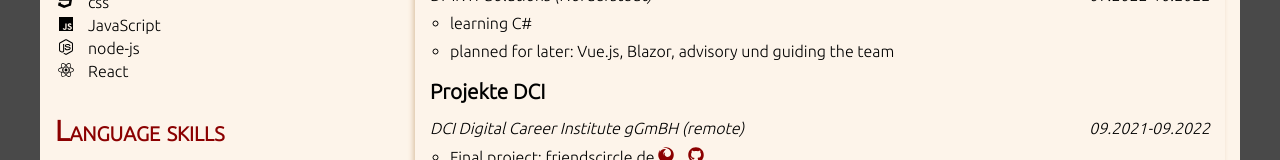
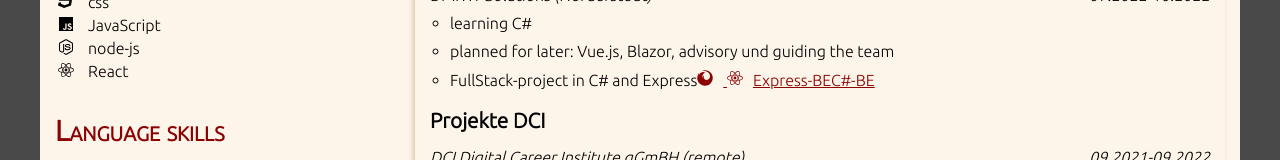
Before and after one commit to mcbauman/jepleting, a React (Create React App) app: page / in a window 1280 px wide. Shown: the part 617-777 px from the top of the page. Built offline with nearby package versions, Linux system fonts and the light colour scheme.

Commit message:
updated with project DMK

```diff
--- a/src/components/lang.js
+++ b/src/components/lang.js
@@ -55,7 +55,8 @@
         finalProjectText:"Abschluss Projekt",
         intern:"Praktikum Software-Entwickler/Manager",
         learningC:"C# lernen",
-        later:"Später: Vue.js, Blazor, Beratung und Teamführung"
+        later:"Später: Vue.js, Blazor, Beratung und Teamführung",
+        comparism:"FullStack-Projekt in C# und Express"
     },
     en:{
         title:"title",
@@ -113,7 +114,8 @@
         finalProjectText:"Final project",
         intern:"Internship Software-Developer/Manager",
         learningC:"learning C#",
-        later:"planned for later: Vue.js, Blazor, advisory und guiding the team"
+        later:"planned for later: Vue.js, Blazor, advisory und guiding the team",
+        comparism:"FullStack-project in C# and Express"
     },
     ke:{
         title:"title",
@@ -171,7 +173,8 @@
         finalProjectText:"Final project",
         intern:"Internship Software-Developer/Manager",
         learningC:"learning C#",
-        later:"planned for later: Vue.js, Blazor, advisory und guiding the team"
+        later:"planned for later: Vue.js, Blazor, advisory und guiding the team",
+        comparism:"FullStack-project in C# and Express"
     }
 }
 export default trans
--- a/src/pages/CV.jsx
+++ b/src/pages/CV.jsx
@@ -145,6 +145,23 @@
                         <ul>
                             <li>{trans[lang].learningC}</li>
                             <li>{trans[lang].later}</li>
+                            <li>{trans[lang].comparism}
+                                <a href="https://comparethelanguages.netlify.app"
+                                    target="_blank" rel="noopener noreferrer">
+                                    <FaFirefox/> </a>
+                                <a href="https://github.com/mcbauman/ToDoFrontend"
+                                    target="_blank" rel="noopener noreferrer">
+                                    <FaReact/>
+                                </a>
+                                <a href="https://github.com/mcbauman/ToDoBackendWithExpress"
+                                    target="_blank" rel="noopener noreferrer">
+                                    Express-BE
+                                </a>
+                                <a href="https://github.com/mcbauman/ToDoListServerCSharp/tree/main"
+                                    target="_blank" rel="noopener noreferrer">
+                                     C#-BE
+                                </a>
+                            </li>
                         </ul>
                     </section>
                     <section>
```
